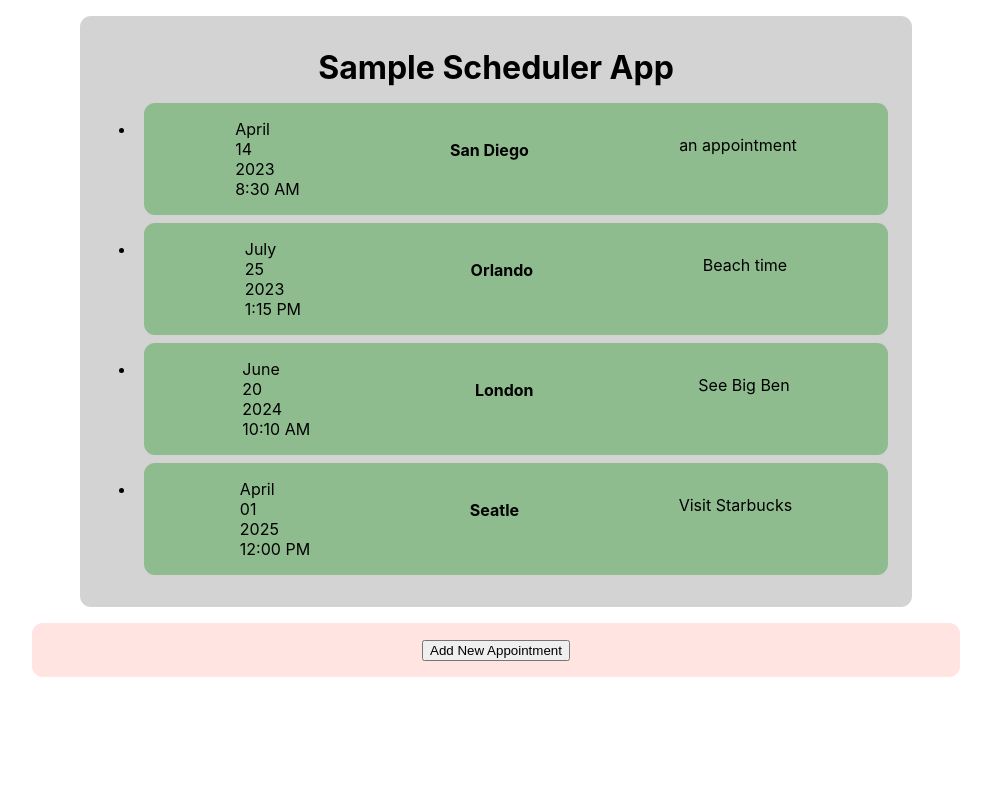
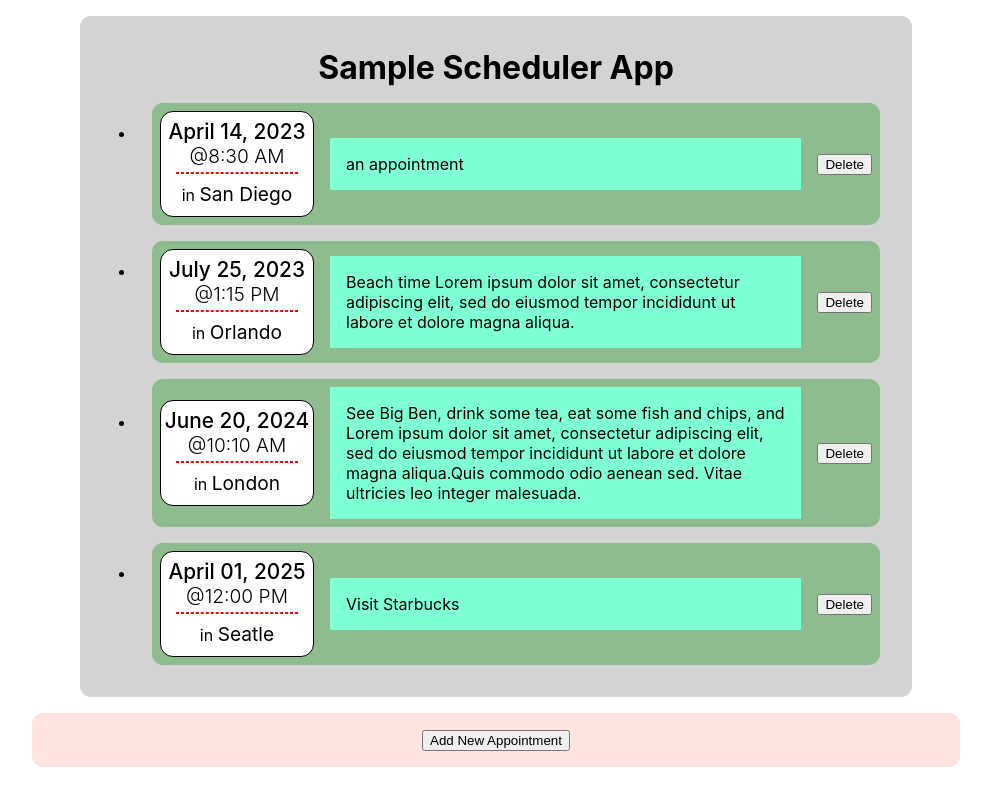
Before and after one commit to RAWoiwode/movemedical-app, a React (Create React App) app: page / in a window 1280 px wide. Shown: the whole page, without its empty margins (144-1135 px from the left). Built offline with nearby package versions, Linux system fonts and the light colour scheme.

Commit message:
Adding delete functionality; Temp styling to figure out layout a bit more

```diff
--- a/src/App.js
+++ b/src/App.js
@@ -21,13 +21,16 @@ const DUMMY_APPOINTMENTS = [
     id: getRandomArbitrary(),
     dateTime: new Date("2024-06-20T10:10:00"),
     location: "London",
-    description: "See Big Ben",
+    description:
+      "See Big Ben, drink some tea, eat some fish and chips, and Lorem ipsum dolor sit amet, consectetur adipiscing elit, sed do eiusmod tempor incididunt ut labore et dolore magna aliqua." +
+      "Quis commodo odio aenean sed. Vitae ultricies leo integer malesuada.",
   },
   {
     id: getRandomArbitrary(),
     dateTime: new Date("2023-07-25T13:15:00"),
     location: "Orlando",
-    description: "Beach time",
+    description:
+      "Beach time Lorem ipsum dolor sit amet, consectetur adipiscing elit, sed do eiusmod tempor incididunt ut labore et dolore magna aliqua.",
   },
 ];
 
@@ -42,9 +45,20 @@ function App() {
     });
   };
 
+  const deleteAppointmentHandler = (id) => {
+    console.log(id);
+    const newAppointments = appointments.filter(
+      (appointment) => appointment.id !== id
+    );
+    setAppointments(newAppointments);
+  };
+
   return (
     <div>
-      <Appointments appointmentList={appointments} />
+      <Appointments
+        appointmentList={appointments}
+        onDeleteAppointment={deleteAppointmentHandler}
+      />
       <NewAppointment onAddAppointment={addAppointmentHandler} />
     </div>
   );
--- a/src/components/Appointments/Appointment.css
+++ b/src/components/Appointments/Appointment.css
@@ -1,8 +1,29 @@
 .appointment {
+  align-items: center;
   background-color: darkseagreen;
   border-radius: 11px;
   display: flex;
-  justify-content: space-around;
-  margin: 0.5rem;
+  justify-content: space-between;
+  margin: 1rem;
+  padding: 0.5rem;
+}
+
+.appointment p {
+  margin: 0rem;
+  padding: 0.25rem;
+}
+
+.appointment p span {
+  font-size: 1.2rem;
+}
+
+.appointment__details {
+  background-color: aquamarine;
+  display: flex;
+  flex-direction: column;
+  flex: 1;
+  gap: 1rem;
+  justify-content: flex-start;
+  margin: 0 1rem;
   padding: 1rem;
 }
--- a/src/components/Appointments/Appointment.js
+++ b/src/components/Appointments/Appointment.js
@@ -2,13 +2,26 @@ import "./Appointment.css";
 import AppointmentDateTime from "./AppointmentDateTime";
 
 const Appointment = (props) => {
-  // TODO: Possibly extract a DateTime component to make this sleeker
   return (
-    <li key={props.id}>
+    <li>
       <div className="appointment">
-        <AppointmentDateTime dateTime={props.dateTime} />
-        <h4>{props.location}</h4>
-        <p>{props.description}</p>
+        <AppointmentDateTime dateTime={props.dateTime}>
+          <p>
+            in <span>{props.location}</span>
+          </p>
+        </AppointmentDateTime>
+        <div className="appointment__details">
+          <article>{props.description}</article>
+        </div>
+        <button
+          type="button"
+          onClick={() => {
+            if (window.confirm("Are you sure you want to delete this item?"))
+              props.onDelete(props.id);
+          }}
+        >
+          Delete
+        </button>
       </div>
     </li>
   );
--- /dev/null
+++ b/src/components/Appointments/AppointmentDateTime.css
@@ -0,0 +1,27 @@
+.appointment-date-time {
+  align-items: center;
+  background-color: white;
+  border-radius: 13px;
+  border: 1px solid #000000;
+  display: flex;
+  flex-direction: column;
+  height: 6.5rem;
+  justify-content: center;
+  width: 9.5rem;
+}
+
+.appointment-date-time hr {
+  border: 1px dashed red;
+  margin: 0.25rem auto;
+  width: 7.5rem;
+}
+
+.appointment-date-time__date {
+  font-size: 1.3rem;
+  font-weight: 500;
+}
+
+.appointment-date-time__time {
+  font-size: 1.2rem;
+  font-weight: 300;
+}
--- a/src/components/Appointments/AppointmentDateTime.js
+++ b/src/components/Appointments/AppointmentDateTime.js
@@ -1,3 +1,5 @@
+import "./AppointmentDateTime.css";
+
 const AppointmentDateTime = (props) => {
   const month = props.dateTime.toLocaleString("en-US", { month: "long" });
   const day = props.dateTime.toLocaleString("en-US", { day: "2-digit" });
@@ -6,11 +8,13 @@ const AppointmentDateTime = (props) => {
     timeStyle: "short",
   });
   return (
-    <div>
-      <div>{month}</div>
-      <div>{day}</div>
-      <div>{year}</div>
-      <div>{time}</div>
+    <div className="appointment-date-time">
+      <div className="appointment-date-time__date">
+        {month} {day}, {year}
+      </div>
+      <div className="appointment-date-time__time">&#x40;{time}</div>
+      <hr />
+      {props.children}
     </div>
   );
 };
--- a/src/components/Appointments/AppointmentList.js
+++ b/src/components/Appointments/AppointmentList.js
@@ -13,9 +13,11 @@ const AppointmentList = (props) => {
       {props.items.map((item) => (
         <Appointment
           key={item.id}
+          id={item.id}
           dateTime={item.dateTime}
           location={item.location}
           description={item.description}
+          onDelete={props.onDelete}
         />
       ))}
     </ul>
--- a/src/components/Appointments/Appointments.js
+++ b/src/components/Appointments/Appointments.js
@@ -5,7 +5,10 @@ const Appointments = (props) => {
   return (
     <div className="appointments">
       <h1>Sample Scheduler App</h1>
-      <AppointmentList items={props.appointmentList} />
+      <AppointmentList
+        items={props.appointmentList}
+        onDelete={props.onDeleteAppointment}
+      />
     </div>
   );
 };
```
